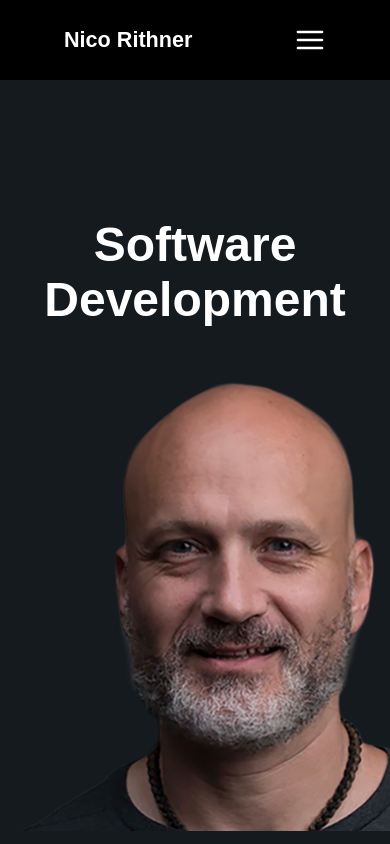
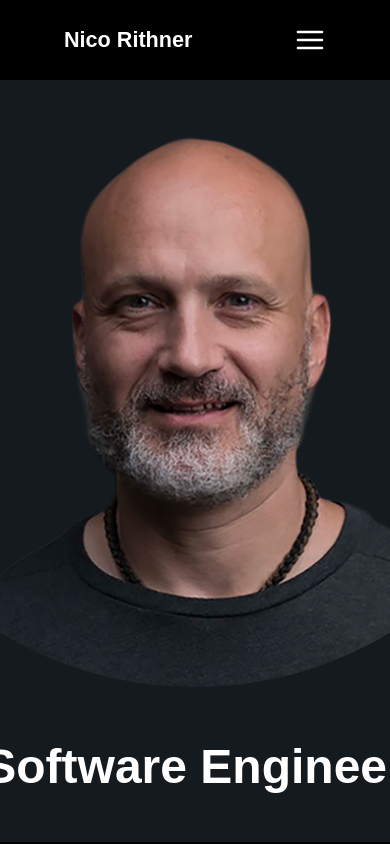
Before and after one commit to nicorithner/nico-site, a React (Create React App) app: page / in a window 390 px wide. Built offline with nearby package versions, Linux system fonts and the light colour scheme.

Commit message:
Correct alignment and styling

```diff
--- a/src/App.js
+++ b/src/App.js
@@ -4,7 +4,6 @@ import Home from "./components/home/Home.js";
 import Projects from './components/projects/Projects.js';
 import ProjectDetail from './components/projectDetail/ProjectDetail.js';
 import Contact from "./components/contact/Contact.js";
-import About from "./components/about/About.js";
 import Navigation from "./components/navigation/Navigation.js";
 import { projects } from './projectList.js';
 import "./App.css";
@@ -32,7 +31,6 @@ function App() {
           }}
         />
         <Route path="/contact" component={Contact} />
-        <Route path="/about" component={About} />
       </div>
     </BrowserRouter>
   );
--- a/src/components/about/About.css
+++ b/src/components/about/About.css
@@ -1,45 +1,61 @@
-.headshot img {
-  margin-top: 5em;
-  margin-bottom: -2em;
-  width: 200px;
-  height: 200px;
-  border-radius: 50%;
-  object-fit: cover;
+.container {
+  background-color: black;
+  width: 100%;
+  display: flex;
+  flex-direction: column;
+  justify-content: center;
+  align-items: center;
+  gap: 1em;
 }
 
-.heading h2 { margin-top: -1em; }
+.heading h2 {
+  margin-top: -1em;
+}
 
-.resume { margin: 2em 0 1em 0; }
+.resume {
+  margin: 2em 0 1em 0;
+}
 
 .resume a {
-  background: black;
-  padding: .75em;
+  padding: 0.75em;
 }
 
 .resume a:hover {
-  padding: 1em;
   color: #f4af1b;
 }
 
-.description {
-  width: 60%;
-  padding: 2em 5em 3em 5em;
-  margin-left: auto;
-  margin-right: auto;
-  text-align: justify;
-  text-indent: 2em;
+.resume img:hover {
+  width: 102px;
 }
 
-.description p {
-  padding: .5em 0;
+.resume img {
+  width: 100px;
+}
+
+.about-description {
+  display: flex;
+  flex-direction: column;
+  gap: 1em;
+  padding: 2em;
+}
+
+.about-description p {
+  font-size: 1em;
+  padding-bottom: 1em;
+  text-align: justify;
+}
+
+.skills-section, .about-description {
+  width: 100%;
 }
 
 .skills-section {
-  background: #2b373d;
-  padding: 2em;
+  background-color: #151A1E;
+  padding: 1em;
 }
 
-.skills-be, .skills-fe {
+.skills-be,
+.skills-fe {
   display: flex;
   flex-wrap: wrap;
   justify-content: center;
@@ -51,29 +67,19 @@
 .skills-be button {
   background-color: #555;
   color: white;
-  margin: .25em;
-  padding: .5em 1em;
+  margin: 0.25em;
+  padding: 0.5em 1em;
   border-radius: 5%;
   border: none;
-  box-shadow: 0 6px 6px 0 rgba(0,0,0,0.2), 0 6px 20px 0 rgba(0,0,0,0.19);
+  box-shadow: 0 6px 6px 0 rgba(0, 0, 0, 0.2), 0 6px 20px 0 rgba(0, 0, 0, 0.19);
 }
 
 .skills-fe button {
   background-color: #2c41ab;
   color: GhostWhite;
-  margin: .25em;
-  padding: .5em 1em;
+  margin: 0.25em;
+  padding: 0.5em 1em;
   border-radius: 5%;
   border: none;
-  box-shadow: 0 6px 6px 0 rgba(0,0,0,0.2), 0 6px 20px 0 rgba(0,0,0,0.19);
+  box-shadow: 0 6px 6px 0 rgba(0, 0, 0, 0.2), 0 6px 20px 0 rgba(0, 0, 0, 0.19);
 }
-
-/*========= Media Queries ===========*/
-
-@media screen and (max-width: 768px) {
-  .description { padding: 2em; }
-
-  .skills-section { padding: 2em 0; }
-
-  .skills-be, .skills-fe { padding: 2em; }
-}
--- a/src/components/about/About.js
+++ b/src/components/about/About.js
@@ -1,45 +1,65 @@
-import React from "react"
+import React from "react";
 import './About.css'
 
 function About(props) {
   return (
     <div className="container">
-      <div className="headshot">
-        <img src={ './images/nico-logo.png' } alt="Nico face" width="200" height="auto" />
+      <div className="resume">
+
+        <a
+          rel="noreferrer"
+          target="_blank"
+          href="https://drive.google.com/file/d/10JHR-gfGL7a0x8slwTT2ikRth2cFx4Ch/view?usp=sharing"
+        ><h2>Resume</h2><br/>
+          <img
+            src="../images/pdf-icon.png"
+            alt="Pdf Icon"
+          />
+        </a>
       </div>
 
-      <div className="heading">
-       <div className="header"> <h1>Nico Rithner</h1></div>
-        <h2>Software Developer</h2>
-      </div>
-
-      <div className="resume">
-        <a rel="noreferrer" target="_blank" href='https://drive.google.com/file/d/10JHR-gfGL7a0x8slwTT2ikRth2cFx4Ch/view?usp=sharing'> Resume </a>
-      </div>
-
-      <div className="description">
+      <div className="about-description">
         <p>
-          I am originally from southern Argentina but have lived in Colorado since 2000. I have always had a creative streak and an interest in building systems and solutions, but I didn't discover coding until after becoming a coach.
+          I am originally from southern Argentina but have lived in Colorado
+          since 2000. I have always had a creative streak and an interest in
+          building systems and solutions, but I didn't discover coding until
+          after becoming a coach.
         </p>
         <p>
-          The connection between these two seemingly disparate disciplines became clear to me in 2020 at the World Rugby convention in Houston where I heard senior coaches talking about data analysis and using python coding to manage the data. This was the final push I needed. After some research, I joined Turing School of Software and Design's Back-End engineering program.
+          The connection between these two seemingly disparate disciplines
+          became clear to me in 2020 at the World Rugby convention in Houston
+          where I heard senior coaches talking about data analysis and using
+          python coding to manage the data. This was the final push I needed.
+          After some research, I joined Turing School of Software and Design's
+          Back-End engineering program.
         </p>
         <p>
-          Turning challenged me in many ways. I hadn't been a fuIl time student in decades and the curriculum is intensive. I worked 12+ hours a day for 7 months with only a few days off during module intermissions. More often than not I found myself scratching my head when faced with a new algorithm or convoluted problem to solve. However, this experience taught me a lot about myself and how I approach challenges. I am a natural problem solver that is dedicated to finding a solution. Long after others would have given up, I am still pursuing a resolution to a coding problem. I consider myself very lucky to have found coding at this stage in my career.
+          Turning challenged me in many ways. I hadn't been a fuIl time student
+          in decades and the curriculum is intensive. I worked 12+ hours a day
+          for 7 months with only a few days off during module intermissions.
+          More often than not I found myself scratching my head when faced with
+          a new algorithm or convoluted problem to solve. However, this
+          experience taught me a lot about myself and how I approach challenges.
+          I am a natural problem solver that is dedicated to finding a solution.
+          Long after others would have given up, I am still pursuing a
+          resolution to a coding problem. I consider myself very lucky to have
+          found coding at this stage in my career.
         </p>
         <p>
-          Now that I've graduated, I've found myself wanting to code for both work and fun. Finding solutions to existing problems and exploring new tools is exciting to me. I look forward to a life of continuous learning and to also applying this newly acquired knowledge to coaching.
+          Now that I've graduated, I've found myself wanting to code for both
+          work and fun. Finding solutions to existing problems and exploring new
+          tools is exciting to me. I look forward to a life of continuous
+          learning and to also applying this newly acquired knowledge to
+          coaching.
         </p>
       </div>
 
       <div className="skills-section">
-      <h2> Skills </h2>
+        <h2> Skills </h2>
         <div className="skills-be">
           <button>Ruby</button>
           <button>Ruby on Rails</button>
           <button>JavaScript</button>
-          <button>React.js</button>
-          <button>Node.js</button>
           <button>HTML5</button>
           <button>CSS</button>
         </div>
@@ -55,17 +75,15 @@ function About(props) {
           <button>AWS</button>
         </div>
 
-        <h2> Currently Learning </h2>
+        <h2> Currently Studying </h2>
 
         <div className="skills-fe">
-          <button>Rust</button>
-          <button>JavaScript</button>
           <button>React.js</button>
           <button>Node.js</button>
         </div>
-        </div>
+      </div>
     </div>
-  )
+  );
 }
 
 export default About;
--- a/src/components/home/Home.css
+++ b/src/components/home/Home.css
@@ -1,79 +1,23 @@
-.hero-container {
+.main {
+  width: 100%;
   display: flex;
+  flex-direction: column;
+  justify-content: center;
   align-items: center;
-  margin-top: 0;
-  margin-bottom: 0;
-  padding: 5rem 2rem;
-  height: 100vh;
-  width: 100%;
 }
+
 .hero-container img {
+  margin-top: 1em;
+  height: 70vh;
+  border-radius:50%;
   object-fit: none;
-  object-position: 60% 40%;
 }
 
 .hero-heading {
   font-size: 1.5em;
-  text-align: left;
-  margin-right: -150px;
+  text-align: center;
+  margin: 2em;
 }
 
 /*--------------- Media Queries -----------*/
 /*-----------------------------------------*/
-
-@media screen and (max-height: 1024px) {
-  .hero-container {
-    height: 100%;
-  }
-
-  .hero-image img {
-    width: 100%;
-    height: auto;
-  }
-}
-
-@media screen and (max-width: 768px) {
-  .hero-container {
-    display: flex;
-    flex-direction: column;
-    justify-content: center;
-    align-items: center;
-    padding: 3rem 1rem;
-    width: 100%;
-  }
-
-  .hero-heading {
-    width: 100%;
-    text-align: center;
-    font-size: 1.5rem;
-    padding: 0 1em;
-    margin-left: 50%;
-    margin-right: 50%;
-    margin-top: 3rem;
-  }
-
-  .hero-image {
-    margin-top: 2rem;
-  }
-
-  .hero-image img {
-    width: 150%;
-    height: auto;
-  }
-
-}
-
-@media screen and (max-width: 360px) {
-
-  .hero-heading {
-    margin-top: 10rem;
-    margin-bottom: -5rem;
-  }
-
-  .hero-heading { font-size: 1.25rem; }
-
-  .hero-image img {
-    width: 200%;
-    height: auto;
-  }
-}
--- a/src/components/home/Home.js
+++ b/src/components/home/Home.js
@@ -1,20 +1,21 @@
-import React from "react"
-import './Home.css'
+import React from "react";
+import "./Home.css";
+import About from "../about/About.js";
 
-function Home(props) {
+function Home() {
   return (
-   <div className="hero-container">
-
-     <div className="hero-heading">
-      <h1>Software Development</h1>
-     </div>
-
-     <div className="hero-image">
-        <img src={ './images/nico-no-bg1000.png' } alt="Nico face" />
-     </div>
-
-   </div>
-  )
+    <div className="main">
+      <div className="hero-container">
+        <div className="hero-image">
+          <img src={"./images/nico-no-bg1000.png"} alt="Nico face" />
+        </div>
+        <div className="hero-heading">
+          <h1>Software Engineer</h1>
+        </div>
+      </div>
+      <About />
+    </div>
+  );
 }
 
 export default Home;
--- a/src/components/navigation/Navigation.js
+++ b/src/components/navigation/Navigation.js
@@ -38,11 +38,6 @@ function Navigation() {
 						Contact
 					</Link>
 				</li>
-				<li className="nav-item">
-					<Link to="/about" className="nav-link" onClick={closeMenu}>
-						About
-					</Link>
-				</li>
 			</ul>
 		</nav>
   );
```
Also changed, not shown: public/images/pdf-icon.png (added).
